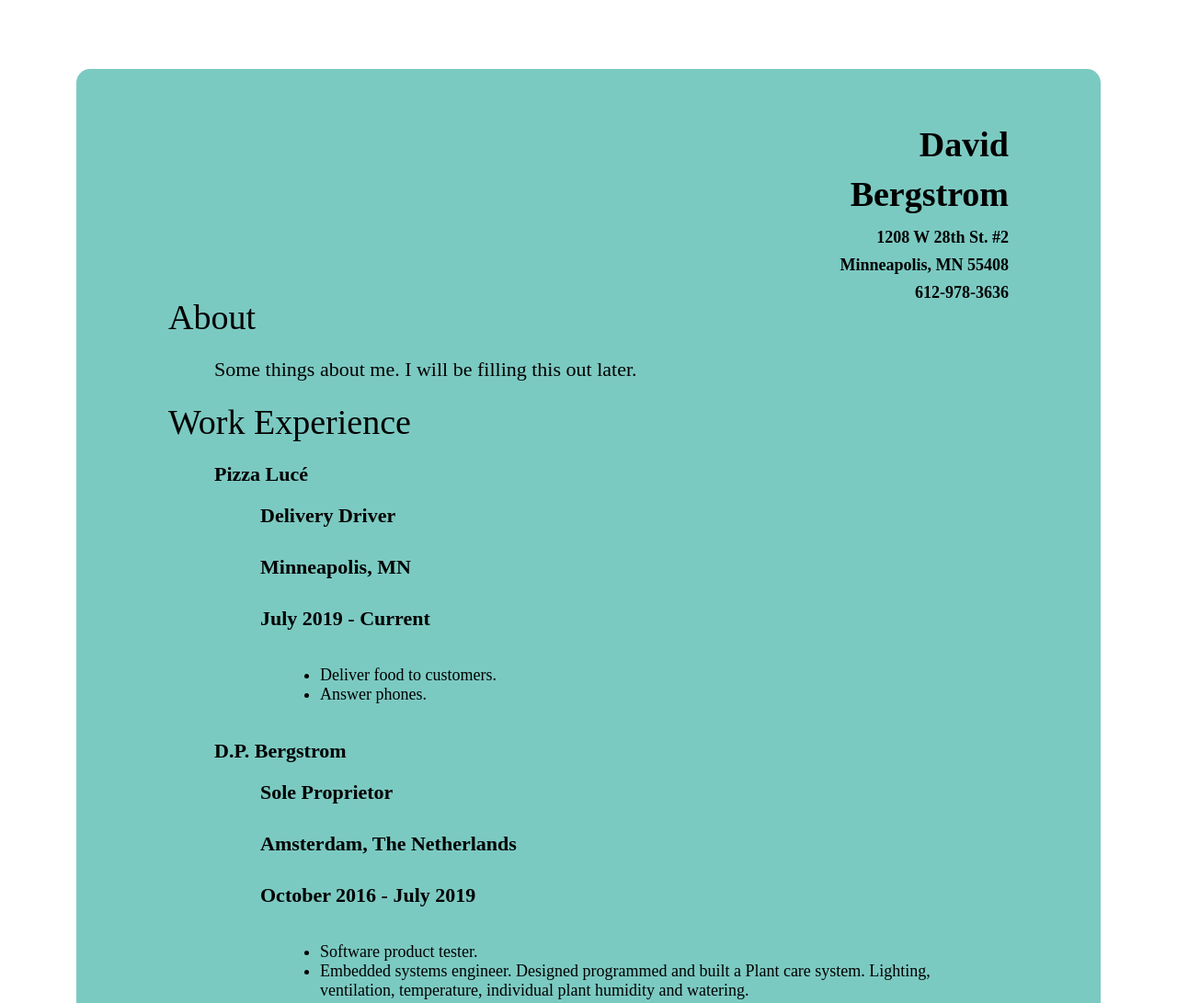
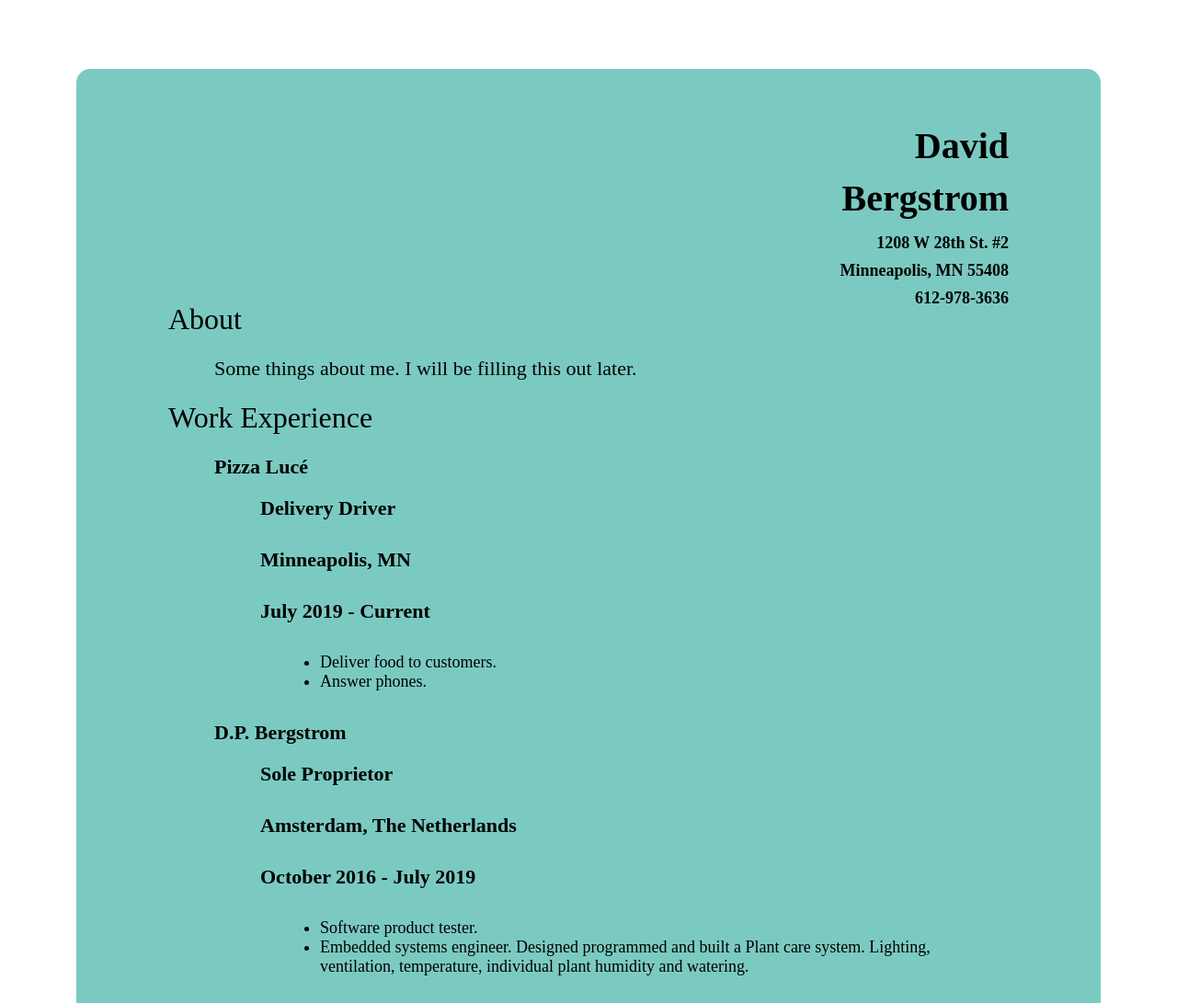
Before and after one commit to dpbpd/Resume, a website: page index.html in a window 1280 px wide. Shown: the top 1091 px of the page at 92% size. Drawn offline with Linux system fonts and the light colour scheme.

```diff
--- a/public/style.css
+++ b/public/style.css
@@ -25,21 +25,21 @@
 	margin-left: 125px;
 }
 #content-summary{
-	font-size: 38px;
+	font-size: 32px;
 }
 #content-work {
-	font-size: 38px;
+	font-size: 32px;
 }
 #content-education {
-	font-size: 38px;
+	font-size: 32px;
 }
 #content-hobbies {
-	font-size: 38px;
+	font-size: 32px;
 }
 
 h1 {
 	margin-top: 10px;
-	font-size: 38px;
+	font-size: 40px;
 	margin-bottom: 10px;
 }
 
```
